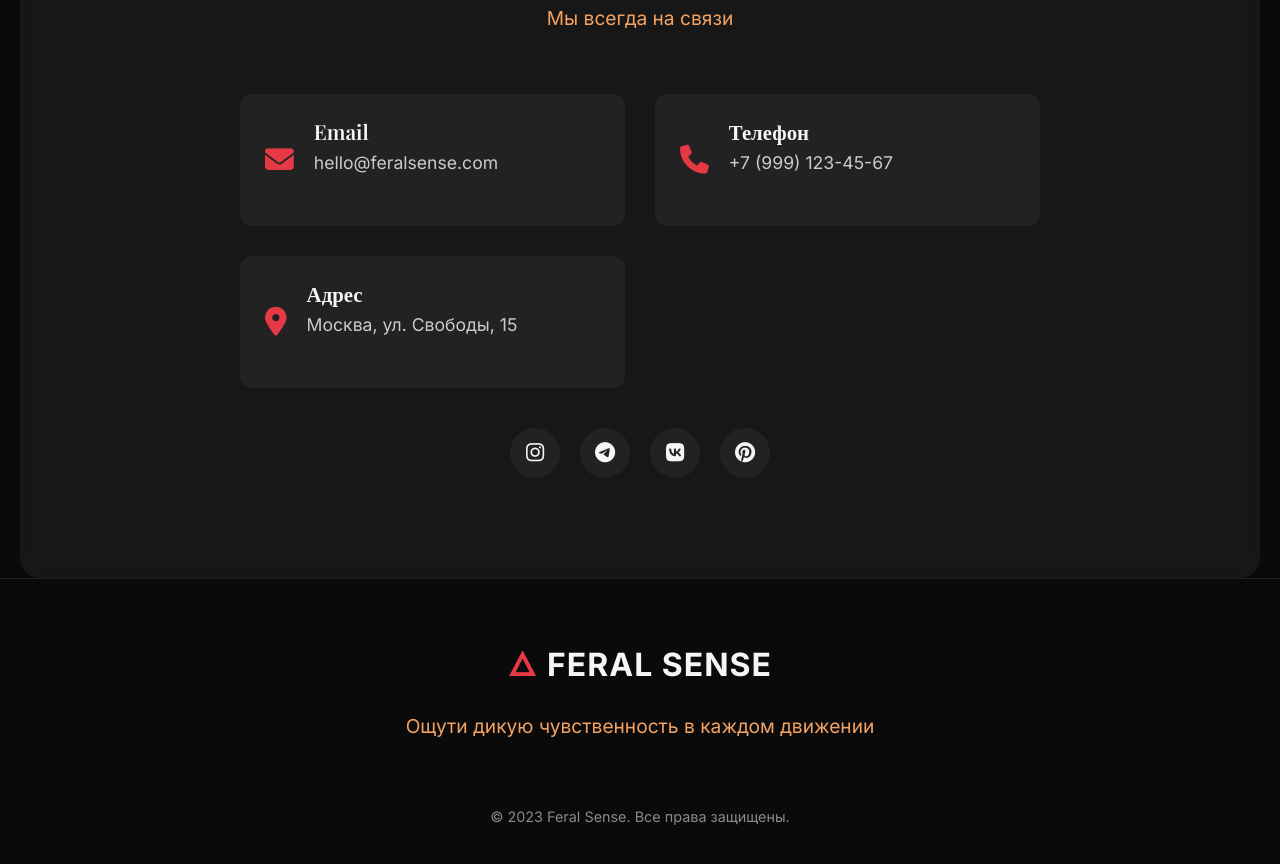
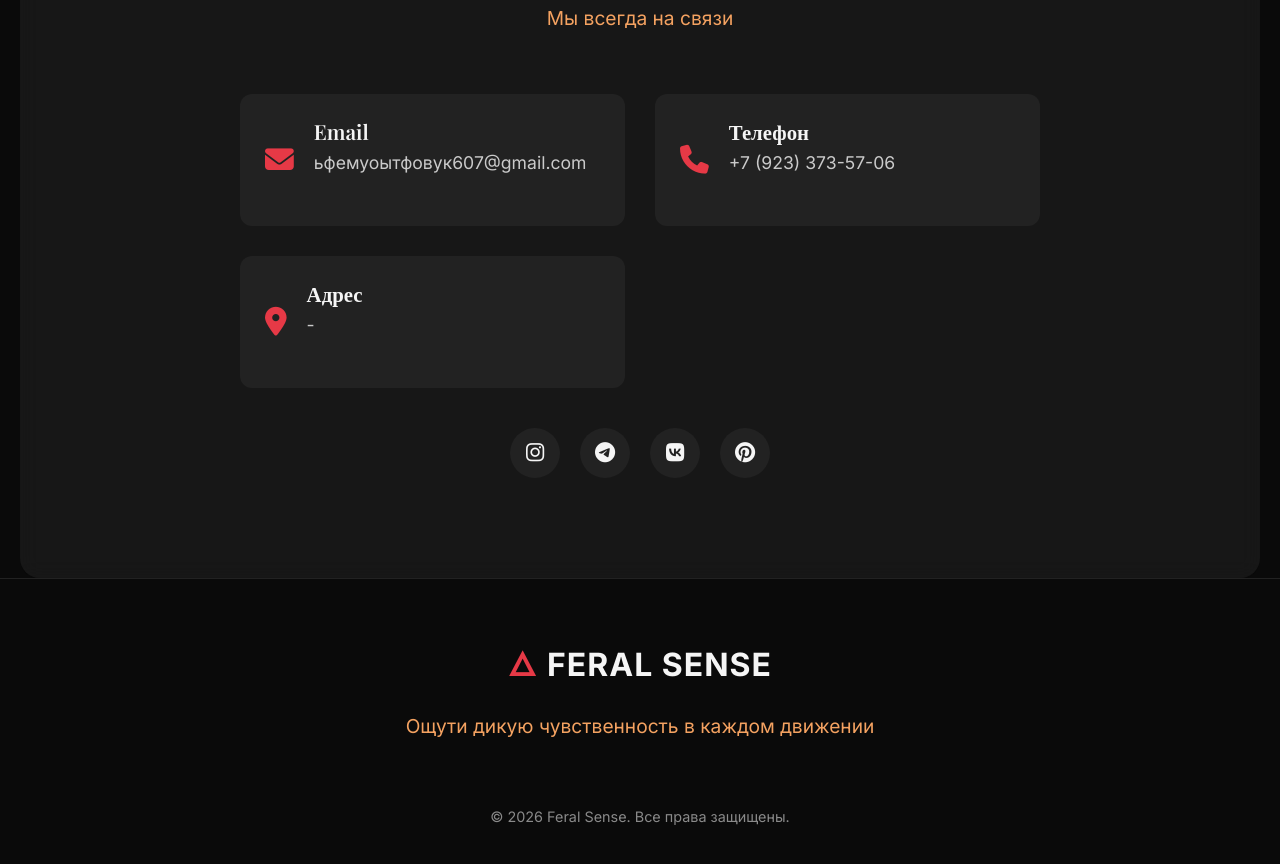
Before and after one commit to Haierkhf/feral-sense, a plain HTML site: page index.html in a window 1280 px wide. Shown: the part 3368-4232 px from the top of the page. Drawn offline with nearby package versions, Linux system fonts and the light colour scheme.

Commit message:
Update index.html

```diff
--- a/index.html
+++ b/index.html
@@ -112,7 +112,7 @@
                             <i class="fas fa-truck"></i>
                         </div>
                         <h4>Быстрая доставка</h4>
-                        <p>Доставка по России за 3-7 дней, бесплатно от 3000₽</p>
+                        <p>Доставка по России за 7-14 дней, бесплатно от 5000₽</p>
                     </div>
                     <div class="feature">
                         <div class="feature-icon">
@@ -171,7 +171,7 @@
                         </div>
                         <div class="contact-details">
                             <h4>Email</h4>
-                            <p>hello@feralsense.com</p>
+                            <p>ьфемуоытфовук607@gmail.com</p>
                         </div>
                     </div>
                     <div class="contact-item">
@@ -180,7 +180,7 @@
                         </div>
                         <div class="contact-details">
                             <h4>Телефон</h4>
-                            <p>+7 (999) 123-45-67</p>
+                            <p>+7 (923) 373-57-06</p>
                         </div>
                     </div>
                     <div class="contact-item">
@@ -189,7 +189,7 @@
                         </div>
                         <div class="contact-details">
                             <h4>Адрес</h4>
-                            <p>Москва, ул. Свободы, 15</p>
+                            <p>-</p>
                         </div>
                     </div>
                 </div>
@@ -221,7 +221,7 @@
                     <span class="logo-text">FERAL SENSE</span>
                 </div>
                 <p class="footer-tagline">Ощути дикую чувственность в каждом движении</p>
-                <p class="copyright">&copy; 2023 Feral Sense. Все права защищены.</p>
+                <p class="copyright">&copy; 2026 Feral Sense. Все права защищены.</p>
             </div>
         </div>
     </footer>
```
